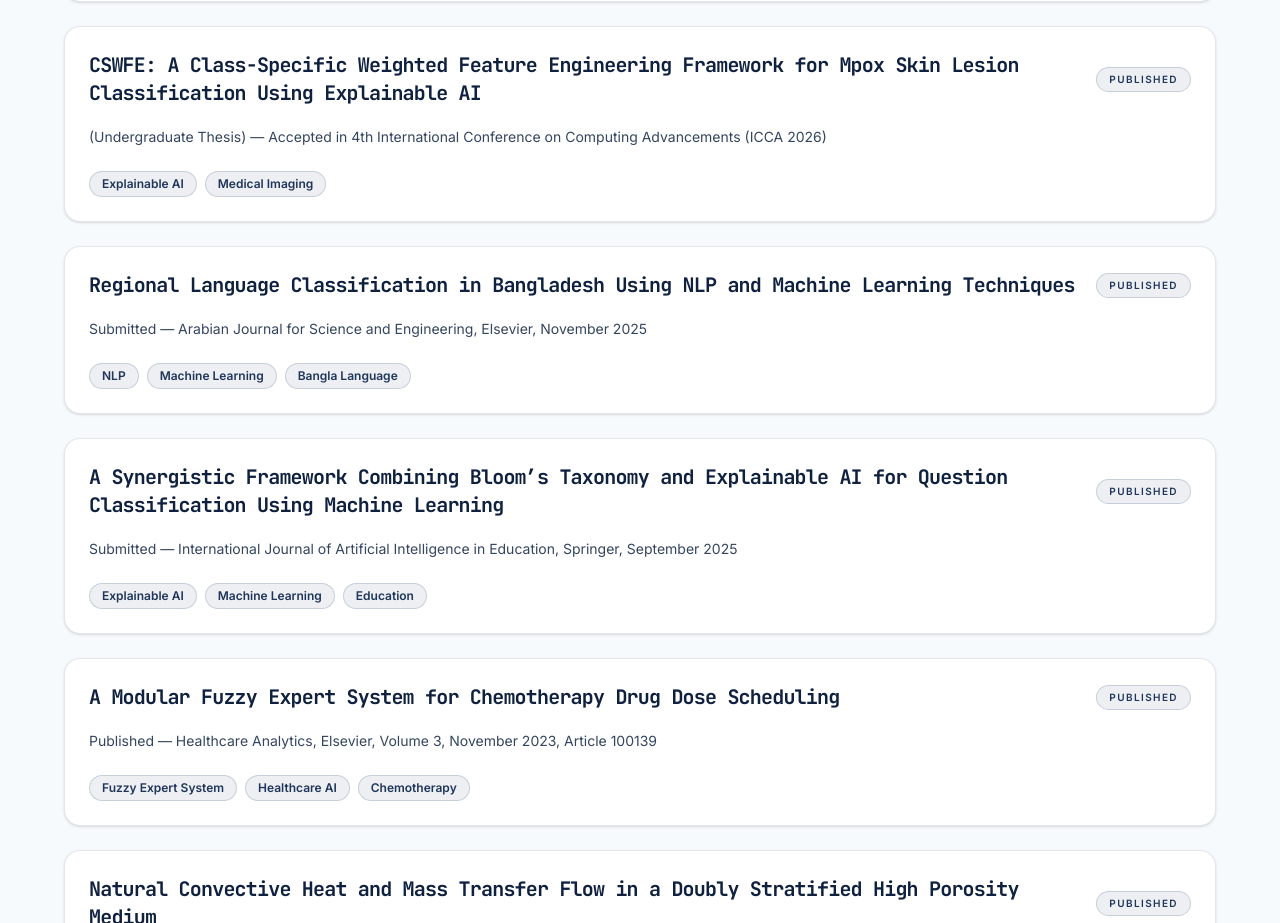
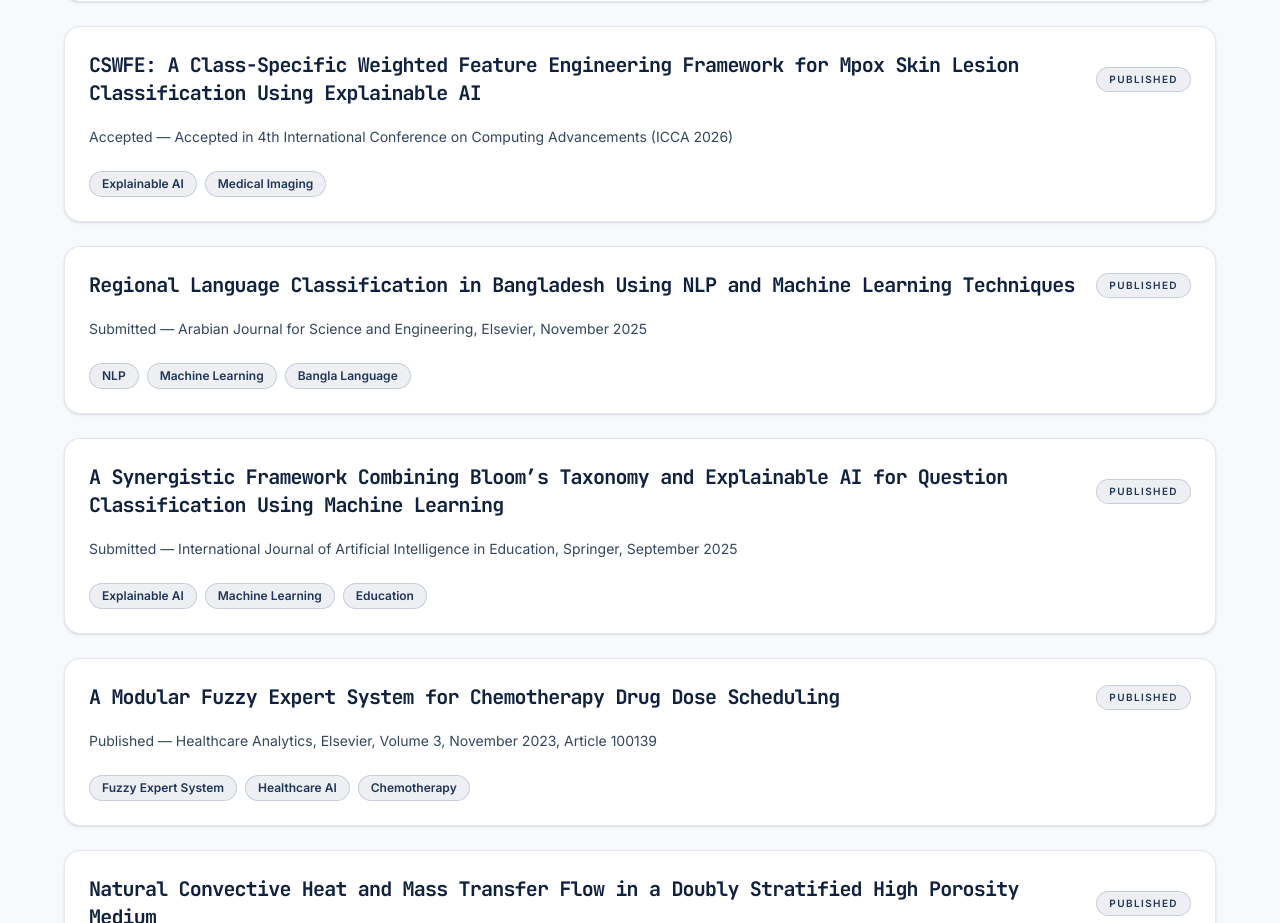
Before and after one commit to Silvia-sifath/my-portfolio, a React (Vite) app in the folder Protfolio/: page / in a window 1280 px wide. Shown: the part 4107-5030 px from the top of the page. Built offline with nearby package versions, Linux system fonts and the light colour scheme.

Commit message:
Update data.ts

```diff
--- a/Protfolio/src/data/data.ts
+++ b/Protfolio/src/data/data.ts
@@ -272,7 +272,7 @@ export const publicationItems: PublicationItem[] = [
   {
     title:
       'CSWFE: A Class-Specific Weighted Feature Engineering Framework for Mpox Skin Lesion Classification Using Explainable AI',
-    type: '(Undergraduate Thesis) — Accepted in 4th International Conference on Computing Advancements (ICCA 2026)',
+    type: 'Accepted — Accepted in 4th International Conference on Computing Advancements (ICCA 2026)',
     tags: ['Explainable AI', 'Medical Imaging'],
   },
   {
```
